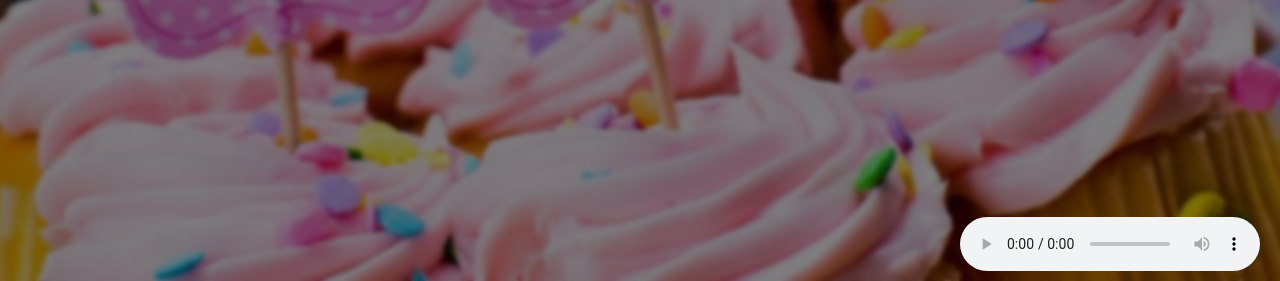
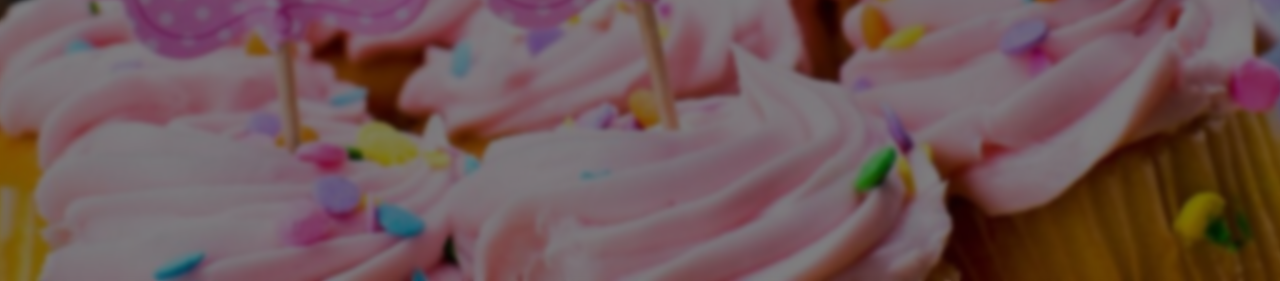
Before and after one commit to Beki-050701/Ntanga_ItsYourBirthday, a plain HTML site: page index.html in a window 1280 px wide. Shown: the part 519-800 px from the top of the page. Drawn offline with nearby package versions, Linux system fonts and the light colour scheme.

Commit message:
Update index.html (removed controls from audio)

```diff
--- a/index.html
+++ b/index.html
@@ -10,7 +10,7 @@
     <script src="https://cdn.jsdelivr.net/npm/typed.js@2.0.12"></script>
 </head>
 <body>
-        <audio class="music" controls loop autoplay src="David So - Happy Birthday (to You) (Original _ Instrumental).mp3"></audio>
+        <audio class="music" loop autoplay src="David So - Happy Birthday (to You) (Original _ Instrumental).mp3"></audio>
     <div class="container">
         <div class="card">
             <div class="outside">
```
